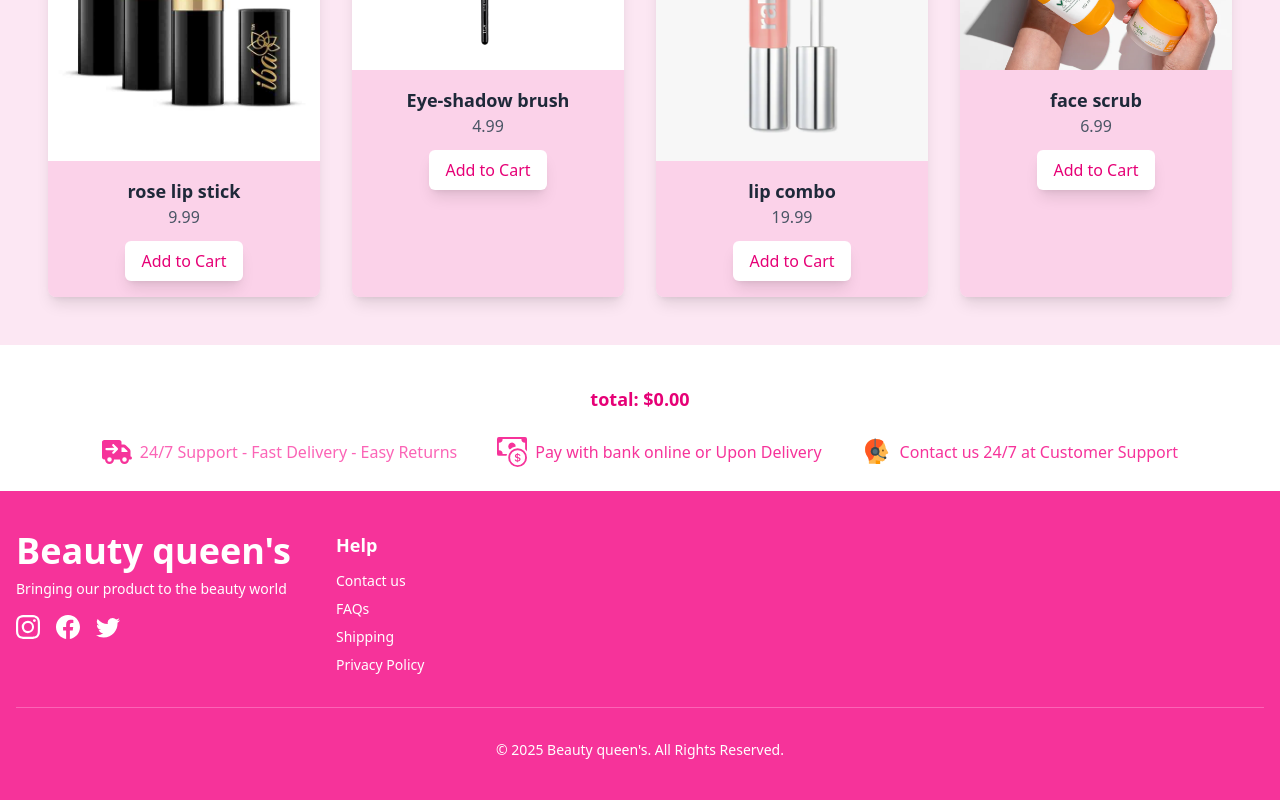
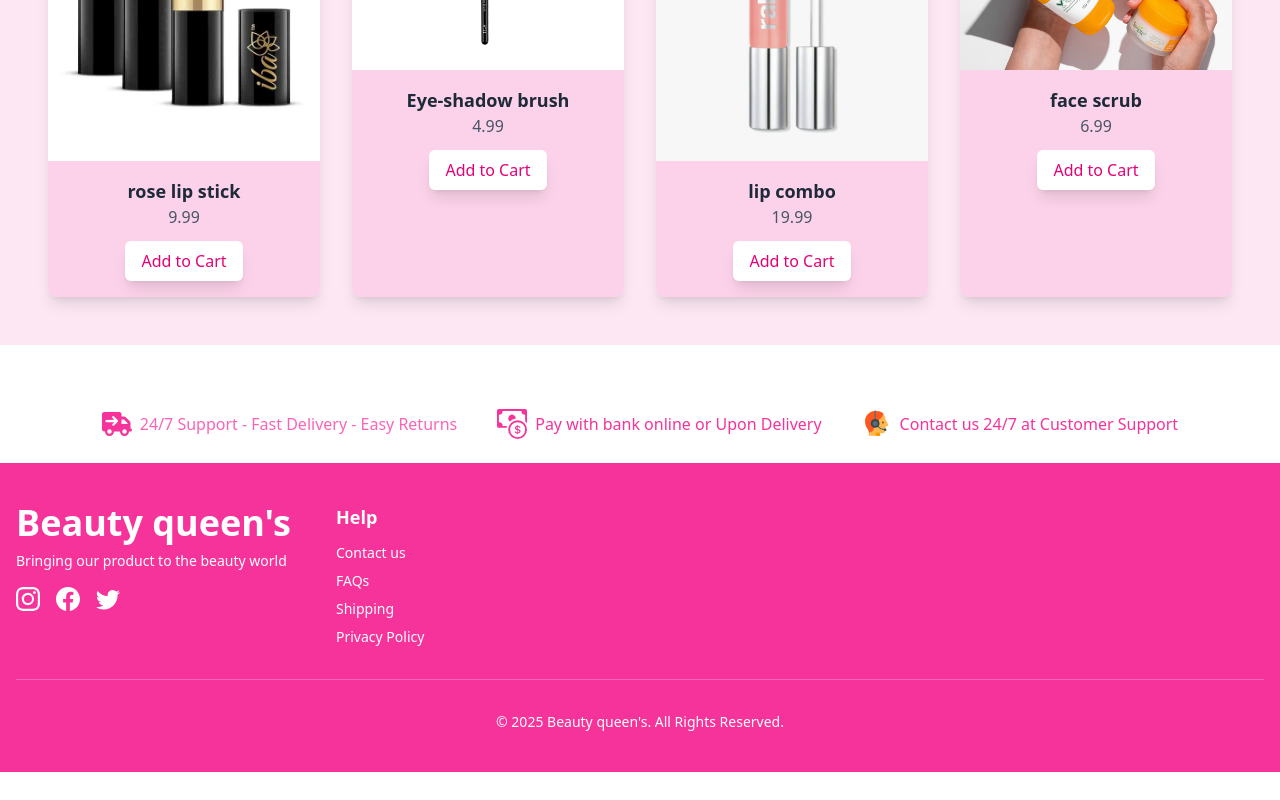
Before and after one commit to michael-tech-create/project-x, a Next.js app: page / in a window 1280 px wide. Shown: the part 1246-2046 px from the top of the page. After the commit the page ends 2018 px from the top, so only its background shows below. Built offline with nearby package versions, Linux system fonts and the light colour scheme; no server answers.

Commit message:
made changes

```diff
--- a/app/layout.js
+++ b/app/layout.js
@@ -5,7 +5,7 @@ import "./globals.css";
 import Footer from "@/components/Footer";
 import Navbar from "@/components/Navbar";
 import { CartProvider } from "@/src/Context/cart";
-import App from "@/src/App";
+
 
 
 const geistSans = Geist({
@@ -33,7 +33,6 @@ export default function RootLayout({ children }) {
         <CartProvider>
 
           <Navbar />
-          <App/>
           {children}
           <Footer />
         </CartProvider>
--- a/app/page.js
+++ b/app/page.js
@@ -86,7 +86,6 @@ export default function HomePage() {
 
        </div>
        <div className="text-center mt-10 text-lg font-semibold text-pink-600">
-       total: ${getTotal().toFixed(2)}
 
        </div>
 
--- a/components/heroCarusal.js
+++ b/components/heroCarusal.js
@@ -26,7 +26,7 @@ const HeroCarousel = ({ banners, interval = 5000 }) => {
   };
 
   return (
-    <div className="relative w-full overflow-hidden mb-20">
+    <div className="relative w-full overflow-hidden">
       <div className="relative w-full" style={{ height: '100vh' }}>
         <div
           className="absolute inset-0 transition-opacity duration-1000"
```
